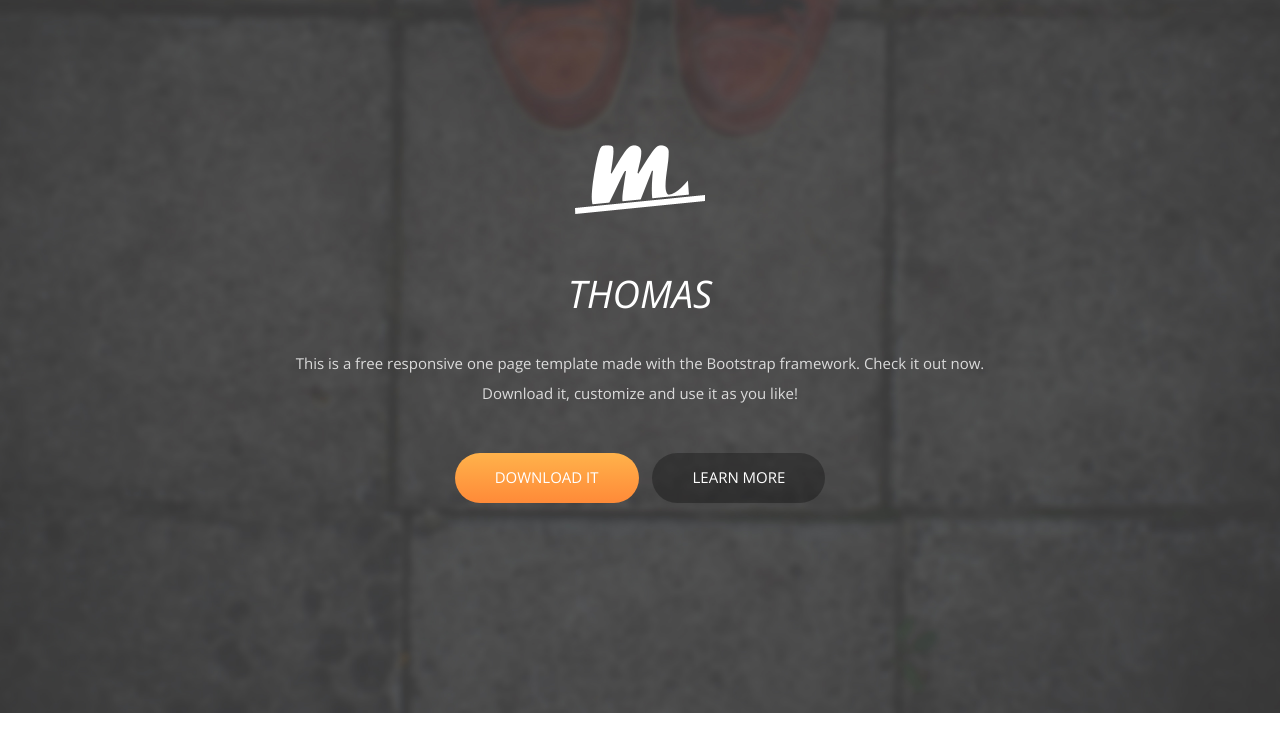
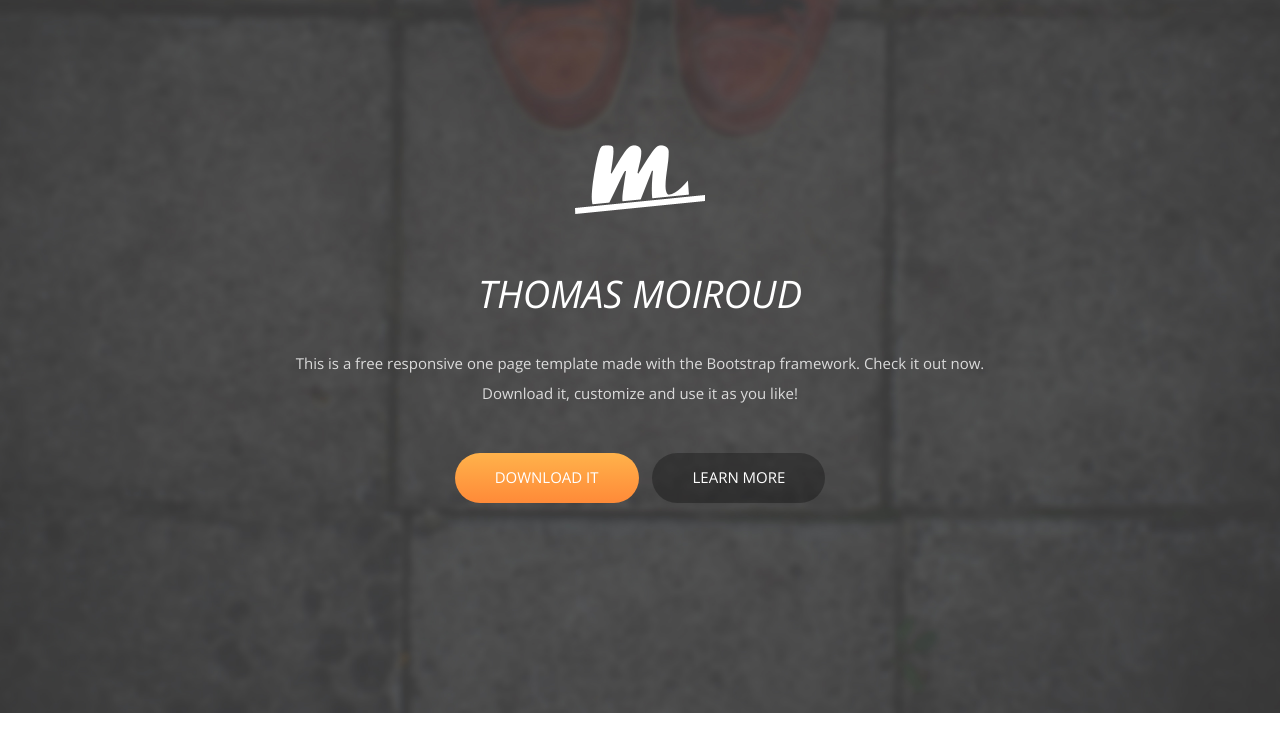
Before and after one commit to sylvainBrunet/DEVOPS1, a plain HTML site: page src/index.html in a window 1280 px wide. Shown: the part 65-800 px from the top of the page. Drawn offline with nearby package versions, Linux system fonts and the light colour scheme.

Commit message:
changement

```diff
--- a/src/index.html
+++ b/src/index.html
@@ -83,7 +83,7 @@
                         	<div class="logo wow fadeInDown">
                         		<a href="index.html"></a>
                         	</div>
-                            <h1 class="wow fadeInLeftBig">THOMAS</h1>
+                            <h1 class="wow fadeInLeftBig">THOMAS MOIROUD</h1>
                             <div class="description wow fadeInLeftBig">
                             	<p>
 	                            	This is a free responsive one page template made with the Bootstrap framework.
```
